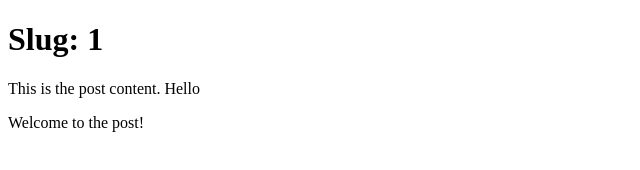
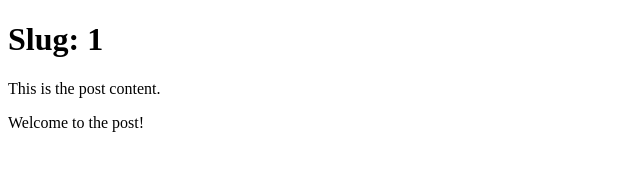
Before and after one commit to PMinhDuc204/cicd-next-test, a Next.js app: page /blog/1 in a window 1280 px wide. Shown: the top 170 px of the page, without its empty margins (0-640 px from the left). Built offline with nearby package versions, Linux system fonts and the light colour scheme.

Commit message:
fix: remove redundant text from post content in Page component

```diff
--- a/app/blog/[slug]/page.tsx
+++ b/app/blog/[slug]/page.tsx
@@ -11,7 +11,7 @@ export async function generateMetadata({ params }: Params) {
 export default function Page({ params }: Params) {
   return <>
   <h1>Slug: {params.slug}</h1>
-  <p>This is the post content. Hello</p>
+  <p>This is the post content.</p>
   <p>Welcome to the post!</p>
   </>;
 }
```
